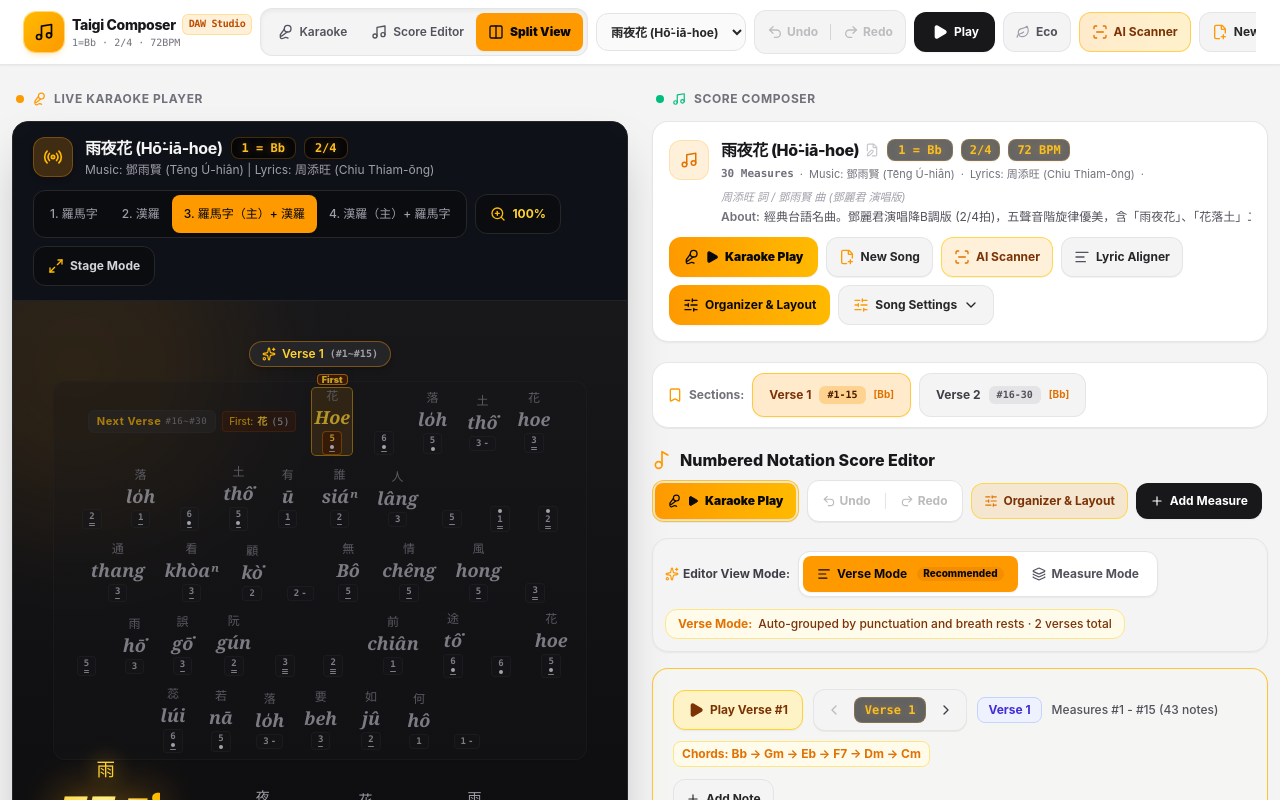
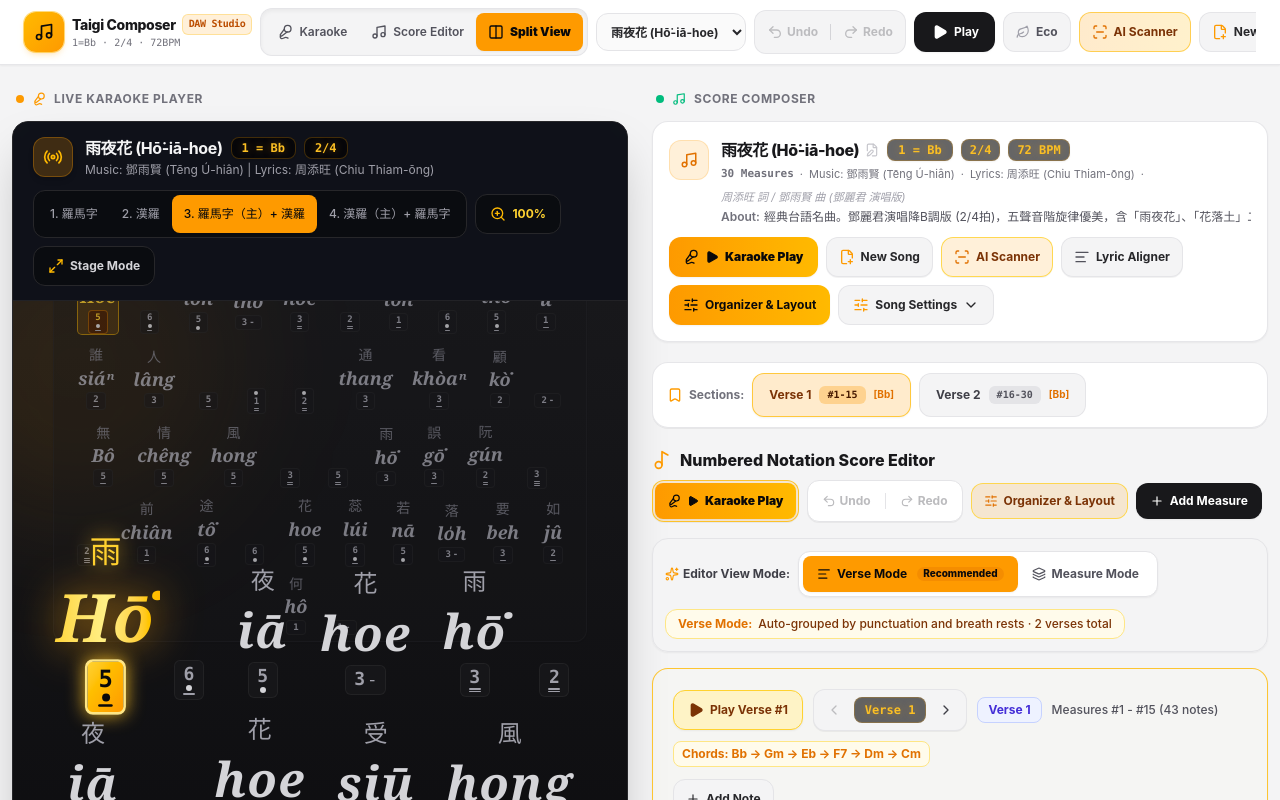
Before and after one commit to CyberOoHim/taigi-composer, a Next.js app: page / in a window 1280 px wide. Shown: the top 800 px of the page. Built offline with nearby package versions, Linux system fonts and the light colour scheme.

Commit message:
refactor(karaoke): center preview notes, vertically center active lyrics, double sub lyric size, and remove badges

```diff
--- a/components/karaoke/KaraokeStage.tsx
+++ b/components/karaoke/KaraokeStage.tsx
@@ -6,7 +6,7 @@
 import { VerseTiming } from '@/lib/karaokeSequencer';
 import { KaraokeSection } from './SectionJumpBar';
 import { isNonNotationItem, isPunctuationOrSpacer } from '@/lib/taigiUtils';
-import { Sparkles, CheckCircle2 } from 'lucide-react';
+import { CheckCircle2 } from 'lucide-react';
 import { motion, AnimatePresence } from 'motion/react';
 
 interface KaraokeStageProps {
@@ -48,12 +48,15 @@
       ? 'text-2xl sm:text-4xl md:text-5xl lg:text-6xl min-h-[3rem] sm:min-h-[3.75rem]'
       : 'text-2xl sm:text-4xl md:text-5xl min-h-[2.5rem] sm:min-h-[3.25rem]';
 
-  const romanSizeClass =
-    zoomScale >= 1.5
-      ? 'text-sm sm:text-base md:text-lg'
+  // Sub Lyric (Han-Lo ruby in Mode 3, or Roman ruby in Mode 4) - Doubled size
+  const subLyricSizeClass =
+    zoomScale >= 1.75
+      ? 'text-3xl sm:text-4xl md:text-5xl min-h-[2.5rem] sm:min-h-[3.25rem]'
+      : zoomScale >= 1.5
+      ? 'text-2xl sm:text-3xl md:text-4xl min-h-[2.25rem] sm:min-h-[3rem]'
       : zoomScale >= 1.25
-      ? 'text-xs sm:text-sm md:text-base'
-      : 'text-xs sm:text-sm';
+      ? 'text-xl sm:text-2xl md:text-3xl min-h-[2rem] sm:min-h-[2.75rem]'
+      : 'text-xl sm:text-2xl min-h-[1.75rem] sm:min-h-[2.25rem]';
 
   const noteMinWClass =
     zoomScale >= 1.5
@@ -101,7 +104,7 @@
   }, [nextVerse]);
 
   return (
-    <div className="relative flex flex-col items-center justify-center p-5 sm:p-8 md:p-10 min-h-[280px] sm:min-h-[320px] bg-gradient-to-b from-zinc-900 via-zinc-950 to-zinc-900 border-b border-zinc-800/80 select-none overflow-hidden transition-all">
+    <div className="relative flex flex-col items-center justify-between p-5 sm:p-8 md:p-10 min-h-[320px] sm:min-h-[360px] md:min-h-[380px] bg-gradient-to-b from-zinc-900 via-zinc-950 to-zinc-900 border-b border-zinc-800/80 select-none overflow-hidden transition-all">
       {/* Background Ambience (Omitted in Eco Mode to save GPU power) */}
       {!isEcoMode && (
         <>
@@ -110,36 +113,25 @@
         </>
       )}
 
-      {/* TOP META BAR: Section Badge, Verse Status */}
-      <div className="flex flex-wrap items-center justify-center gap-2 mb-3.5 z-20">
-        {/* Current Active Section Badge */}
-        {activeSection && (
-          <button
-            id="ktv-stage-active-section-badge"
-            type="button"
-            onClick={() => onJumpToSection(activeSection)}
-            className="inline-flex items-center gap-1.5 px-3 py-1 rounded-full bg-zinc-800/90 hover:bg-zinc-700/90 border border-amber-500/40 text-xs font-semibold text-amber-300 shadow-md transition-all active:scale-95 cursor-pointer"
-            title={`Click to restart from "${activeSection.name}"`}
+      {/* Verse Completed Floating Celebration Badge (Non-displacing overlay) */}
+      <AnimatePresence>
+        {isVerseCompleted && (
+          <motion.div
+            initial={{ opacity: 0, y: -8, scale: 0.9 }}
+            animate={{ opacity: 1, y: 0, scale: 1 }}
+            exit={{ opacity: 0, y: -8, scale: 0.9 }}
+            className="absolute top-3 left-1/2 -translate-x-1/2 z-20 pointer-events-none"
           >
-            <Sparkles className="w-3.5 h-3.5 text-amber-400" />
-            <span>{activeSection.name}</span>
-            <span className="text-[10px] text-zinc-400 font-mono">
-              (#{activeSection.startMeasureNumber}~#{activeSection.endMeasureNumber})
+            <span className="inline-flex items-center gap-1.5 px-3 py-1 rounded-full bg-emerald-950/90 border border-emerald-500/60 text-emerald-300 text-xs font-semibold shadow-lg backdrop-blur-md">
+              <CheckCircle2 className="w-3.5 h-3.5 text-emerald-400" />
+              <span>Phrase Complete</span>
             </span>
-          </button>
+          </motion.div>
         )}
+      </AnimatePresence>
 
-        {/* Verse Completed Badge */}
-        {isVerseCompleted && (
-          <span className="inline-flex items-center gap-1 px-2.5 py-1 rounded-full bg-emerald-950/80 border border-emerald-500/50 text-emerald-300 text-xs font-semibold shadow-xs">
-            <CheckCircle2 className="w-3.5 h-3.5 text-emerald-400" />
-            <span>Phrase Complete</span>
-          </span>
-        )}
-      </div>
-
-      {/* TOP ROW: SUCCEEDING / COMING VERSE PREVIEW (Faded on top to maintain focus on the current verse) */}
-      <div className="w-full max-w-5xl flex flex-col items-center justify-center mb-4 sm:mb-6 min-h-[50px] sm:min-h-[58px] z-10">
+      {/* SLOT 1 (TOP): SUCCEEDING / COMING VERSE PREVIEW (Centered, badges removed) */}
+      <div className="flex-1 w-full flex items-center justify-center z-10 min-h-[52px]">
         <AnimatePresence mode="wait">
           {nextVerse && nextVerse.notes.length > 0 ? (
             <motion.div
@@ -149,26 +141,8 @@
               exit={{ opacity: 0, y: -6 }}
               whileHover={{ opacity: 0.95 }}
               transition={{ duration: 0.22, ease: 'easeOut' }}
-              className="w-full flex flex-wrap items-center justify-center gap-x-3 sm:gap-x-4 gap-y-2 px-3 py-1.5 rounded-xl bg-zinc-900/40 border border-zinc-800/50 hover:border-zinc-700/60 transition-all shadow-xs"
+              className="w-fit max-w-full flex flex-wrap items-center justify-center gap-x-3 sm:gap-x-4 gap-y-2 px-4 py-1.5 rounded-xl bg-zinc-900/40 border border-zinc-800/50 hover:border-zinc-700/60 transition-all shadow-xs"
             >
-              {/* Next verse header label */}
-              <div className="flex items-center gap-1.5 shrink-0 select-none">
-                <span className="inline-flex items-center gap-1 text-[10px] sm:text-[11px] font-medium tracking-wider px-2 py-0.5 rounded-md bg-zinc-800/60 text-zinc-400 border border-zinc-800">
-                  <span className="text-amber-400/80 font-bold">Next Verse</span>
-                  <span className="text-[9px] text-zinc-500 font-mono">
-                    #{nextVerse.startMeasureNumber}~#{nextVerse.endMeasureNumber}
-                  </span>
-                </span>
-                {nextVerseTiming && nextVerseTiming.firstVocalWord && (
-                  <span className="hidden md:inline-flex items-center gap-1 text-[10px] text-amber-400/80 font-medium px-1.5 py-0.5 rounded bg-amber-950/40 border border-amber-900/40">
-                    <span>First:</span>
-                    <strong className="text-amber-300/90">{nextVerseTiming.firstVocalWord}</strong>
-                    {nextVerseTiming.firstVocalPitchDisplay && (
-                      <span className="font-mono text-zinc-400">({nextVerseTiming.firstVocalPitchDisplay})</span>
-                    )}
-                  </span>
-                )}
-              </div>
 
               {/* Note previews */}
               {nextVerse.notes.map((item, idx) => {
@@ -269,7 +243,7 @@
 
                     {/* Top sub ruby (漢羅 on top for mode 3, or 羅馬字 on top for mode 4) */}
                     {(effectiveMode === 'roman_major_hanlo' || effectiveMode === 'hanlo_major_roman') && (
-                      <span className={`text-[10px] sm:text-xs leading-tight select-none ${
+                      <span className={`text-xs sm:text-sm leading-tight select-none ${
                         effectiveMode === 'hanlo_major_roman' ? 'font-serif italic text-zinc-500' : 'font-sans text-zinc-500'
                       }`}>
                         {subRubyDisplay}
@@ -348,7 +322,7 @@
               initial={{ opacity: 0 }}
               animate={{ opacity: 0.65 }}
               exit={{ opacity: 0 }}
-              className="flex items-center gap-1.5 text-xs font-medium text-zinc-500 italic select-none"
+              className="flex items-center justify-center gap-1.5 text-xs font-medium text-zinc-500 italic select-none"
             >
               <span>(Final Verse of Song)</span>
             </motion.div>
@@ -356,8 +330,8 @@
         </AnimatePresence>
       </div>
 
-      {/* CENTER ROW: CURRENT ACTIVE / TARGET VERSE (Big KTV Sweeping Lyrics with Smooth Transition) */}
-      <div className="w-full max-w-6xl z-10 min-h-[96px] sm:min-h-[115px] flex items-center justify-center">
+      {/* SLOT 2 (CENTER): CURRENT ACTIVE / TARGET VERSE (Vertically centered at midpoint) */}
+      <div className="shrink-0 w-full max-w-6xl z-10 flex items-center justify-center py-1">
         <AnimatePresence mode="wait">
           {currentVerse && currentVerse.notes.length > 0 ? (
             <motion.div
@@ -485,7 +459,7 @@
                   >
                     {/* First character visual hint */}
                     {isTargetFirstVocal && (
-                      <span className="absolute -top-5 text-[9px] sm:text-[10px] font-bold text-amber-300 bg-amber-950/90 px-1.5 py-0.5 rounded border border-amber-500/60 shadow-xs whitespace-nowrap select-none">
+                      <span className="absolute -top-6 sm:-top-7 text-[9px] sm:text-[10px] font-bold text-amber-300 bg-amber-950/90 px-1.5 py-0.5 rounded border border-amber-500/60 shadow-xs whitespace-nowrap select-none">
                         First
                       </span>
                     )}
@@ -497,12 +471,12 @@
                       </span>
                     )}
 
-                    {/* Top Sub Ruby: 漢羅 on top for mode 3, or 羅馬字 on top for mode 4 */}
+                    {/* Top Sub Ruby: 漢羅 on top for mode 3, or 羅馬字 on top for mode 4 (Doubled size) */}
                     {(effectiveMode === 'roman_major_hanlo' || effectiveMode === 'hanlo_major_roman') && (
                       <span
-                        className={`${romanSizeClass} ${
+                        className={`${subLyricSizeClass} ${
                           effectiveMode === 'hanlo_major_roman' ? 'font-serif italic' : 'font-sans font-medium'
-                        } mb-0.5 min-h-[1.25rem] transition-colors select-none ${
+                        } mb-0.5 leading-tight transition-colors select-none ${
                           isNoteActive
                             ? isEcoMode
                               ? 'text-amber-300 font-bold'
@@ -695,6 +669,9 @@
           )}
         </AnimatePresence>
       </div>
+
+      {/* SLOT 3 (BOTTOM): BALANCED SPACER (Ensures Slot 2 remains at exact vertical center) */}
+      <div className="flex-1 w-full flex items-center justify-center pointer-events-none min-h-[52px]" aria-hidden="true" />
     </div>
   );
 });
```
